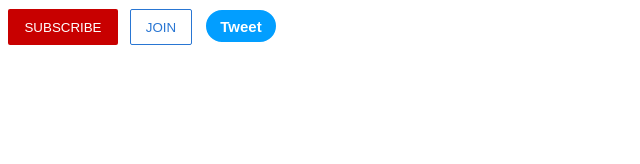
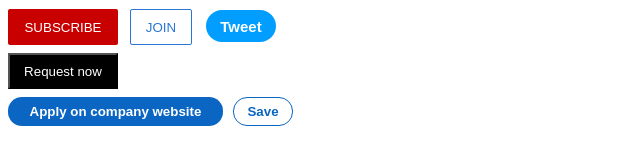
Before and after one commit to PurpleFox-pro/Button-Practice, a plain HTML site: page index.html in a window 1280 px wide. Shown: the whole page, without its empty margins (0-640 px from the left). Drawn offline with Linux system fonts and the light colour scheme.

Commit message:
Update index.html

```diff
--- a/index.html
+++ b/index.html
@@ -33,6 +33,42 @@
         font-size: 15px;
         margin-left: 8px;
     }
+    .uber-button {
+        margin-top: 8px;
+        background-color: black;
+        color: white;
+        height: 36px;
+        width: 110px;
+        cursor: pointer;
+
+    }
+    .linkedln-apply-button{
+        margin-top: 8px;
+        border-radius: 14px;
+        border-style: none;
+        border-width: 1px;
+        background-color: rgb(10,102,194);
+        color: white;
+        height: 29px;
+        width: 215px;
+        font-weight: bold;
+        cursor: pointer;
+
+    }
+    .linkedln-save-button{
+        border-radius: 14px;
+        border-width: 1px;
+        background-color: white;
+        color: rgb(10,102,194);
+        height: 29px;
+        width: 60px;
+        font-weight: bold;
+        cursor: pointer;
+        border-color: rgb(10,102,194);
+        border-style: solid;
+        margin-left: 6px;
+    }
+
 </Style>
 
 <button class="subscribe-button">
@@ -46,3 +82,17 @@
 <button class="tweet-button">
     Tweet
 </button>
+<br>
+
+<button class="uber-button">
+    Request now
+</button>
+<br>
+
+<button class="linkedln-apply-button">
+    Apply on company website
+</button>
+
+<button class="linkedln-save-button">
+    Save
+</button>
```
